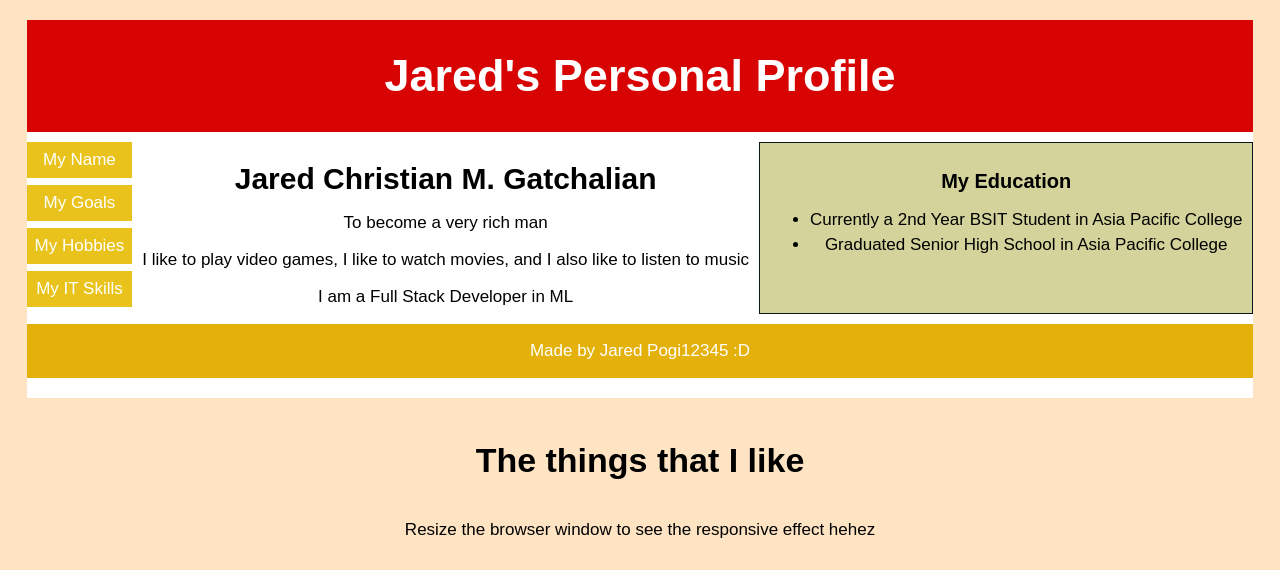
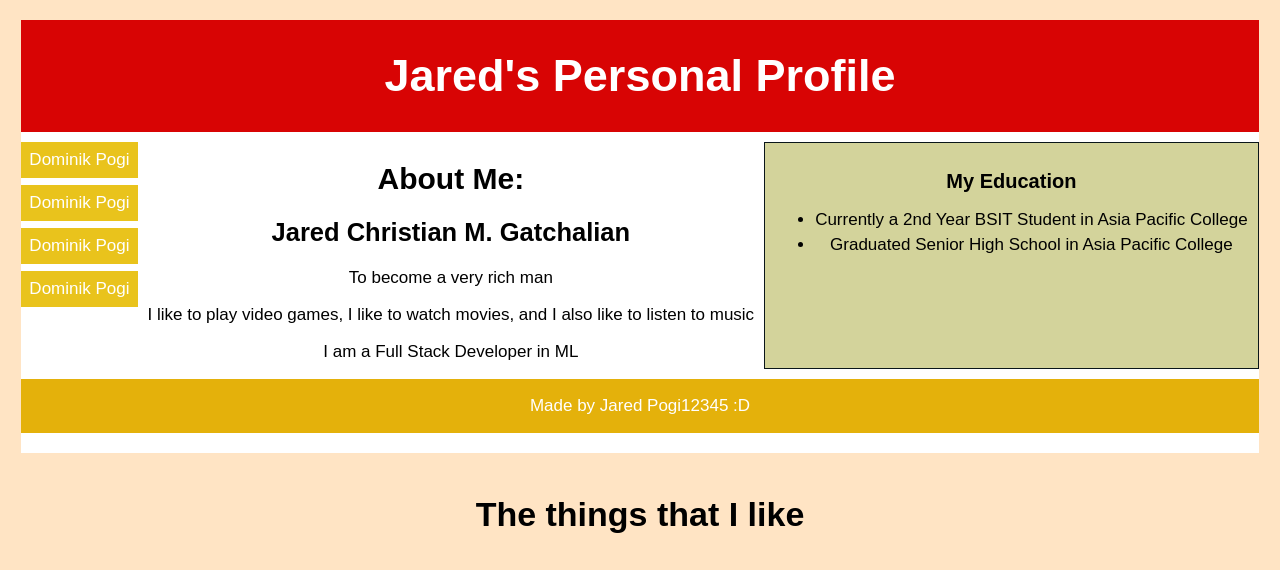
Before and after one commit to JaredPogiGatchalian123/webprog-IT242-html-lessons, a plain HTML site: page introduction/index.html in a window 1280 px wide. Shown: the top 570 px of the page. Drawn offline with Linux system fonts and the light colour scheme.

Commit message:
changes in html

```diff
--- a/introduction/index.html
+++ b/introduction/index.html
@@ -13,15 +13,16 @@
 
 <div class="menu">
   <ul>
-    <li>My Name</li>
-    <li>My Goals</li>
-    <li>My Hobbies</li>
-    <li>My IT Skills</li>
+    <li>Dominik Pogi</li>
+    <li>Dominik Pogi</li>
+    <li>Dominik Pogi</li>
+    <li>Dominik Pogi</li>
   </ul>
 </div>
 
 <div class="content">
-  <h1>Jared Christian M. Gatchalian</h1>
+  <h1>About Me:</h1>
+  <h2>Jared Christian M. Gatchalian</h2>
   <p>To become a very rich man</p>
   <p>I like to play video games, I like to watch movies, and I also like to listen to music</p>
   <p>I am a Full Stack Developer in ML</p>
```
